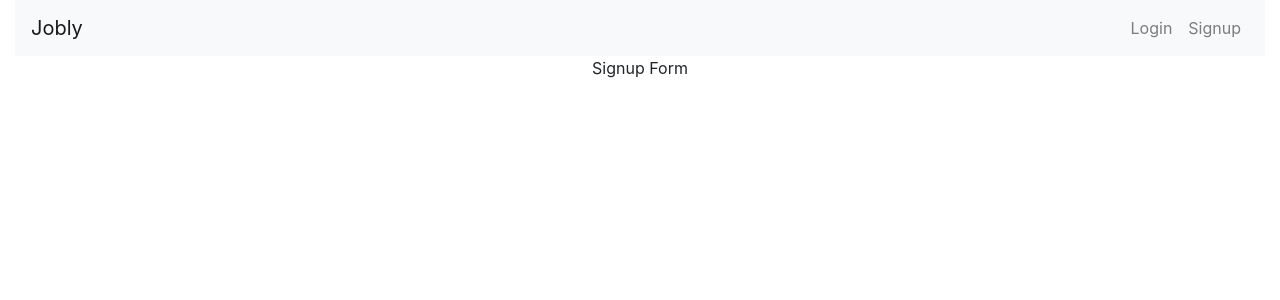
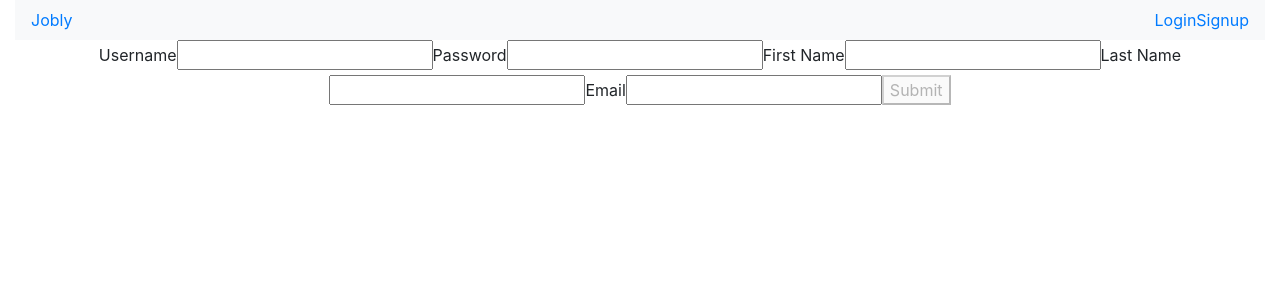
Before and after one commit to jiangtracy/jobly, a React (Create React App) app: page /signup in a window 1280 px wide. Shown: the top 300 px of the page. Built offline with nearby package versions, Linux system fonts and the light colour scheme; no server answers.

Commit message:
finished signup and login form

```diff
--- a/src/App.js
+++ b/src/App.js
@@ -31,6 +31,8 @@ function App() {
   const [token, setToken] = useState(null);
   const [username, setUsername] = useState(null);
   const [currentUserData, setCurrentUserData] = useState(null);
+
+  console.log("currentUserData", currentUserData);
 
   /** Every time token is updated,
    * update API token and then fetch current user
--- a/src/Homepage.js
+++ b/src/Homepage.js
@@ -14,6 +14,8 @@ import { Link } from 'react-router-dom';
  * */
 
  function Homepage( {currentUser}) {
+
+  console.log("home page current user", currentUser);
   return (
     currentUser ?
     (<div>Hello {currentUser.username} </div>)
--- a/src/LoginForm.js
+++ b/src/LoginForm.js
@@ -1,3 +1,6 @@
+import { useState } from "react";
+import { useHistory } from "react-router-dom";
+
 /*
 * Renders the Login form
 *
@@ -16,10 +19,60 @@ const initialFormData = {
 }
 
 function LoginForm({ login }){
+  const [formData, setFormData ] = useState(initialFormData);
+  const history = useHistory();
+
+    /** Handle input changes and show them on input */
+
+    function handleChange(evt) {
+      const { name, value  } = evt.target;
+      setFormData( prevFormData => {
+        return {
+          ...prevFormData,
+          [name] : value,
+        }
+      });
+    }
+
+    /** Handle submitting the Login Form */
+    async function handleSubmit(evt) {
+      evt.preventDefault();
+      await login(formData);
+      setFormData(initialFormData);
+      history.push("/companies");
+    }
+
+    /* Helper function for form validation */
+    function notDone() {
+      const invalidInputArr = Object.keys(formData).filter( key => {
+        return formData[key].length  < 1;
+      });
+
+      return invalidInputArr.length > 0;
+    }
+
+
   return (
-    <div>
-      Login Form
-    </div>
+    <form onSubmit={handleSubmit}>
+      <label htmlFor="username">Username</label>
+      <input
+          name="username"
+          id="username"
+          value={formData.username}
+          onChange={handleChange}
+          required
+        />
+      <label htmlFor="password">Password</label>
+      <input
+          name="password"
+          id="password"
+          value={formData.password}
+          type="password"
+          onChange={handleChange}
+          required
+        />
+      <button disabled={notDone()} >Submit</button>
+    </form>
   )
 }
 
--- a/src/Navigation.js
+++ b/src/Navigation.js
@@ -22,8 +22,8 @@ function Navigation({ currentUser }) {
 		return (
 			<Navbar.Collapse id="basic-navbar-nav">
 				<Nav className="ml-auto">
-					<Nav.Link href="/login">Login</Nav.Link>
-					<Nav.Link href="/signup">Signup</Nav.Link>
+					<NavLink to="/login">Login</NavLink>
+					<NavLink to="/signup">Signup</NavLink>
 				</Nav>
 			</Navbar.Collapse>
 		);
@@ -35,10 +35,10 @@ function Navigation({ currentUser }) {
 		return (
 			<Navbar.Collapse id="basic-navbar-nav">
 				<Nav className="ml-auto">
-					<Nav.Link href="/companies">Companies</Nav.Link>
-					<Nav.Link href="/jobs">Jobs</Nav.Link>
-					<Nav.Link href="/profile">Profile</Nav.Link>
-					<Nav.Link href="/logout">Logout</Nav.Link>
+					<NavLink to="/companies">Companies</NavLink>
+					<NavLink to="/jobs">Jobs</NavLink>
+					<NavLink to="/profile">Profile</NavLink>
+					<NavLink to="/logout">Logout</NavLink>
 				</Nav>
 			</Navbar.Collapse>
 		);
@@ -46,7 +46,7 @@ function Navigation({ currentUser }) {
 
 	return (
 		<Navbar bg="light" expand="lg">
-			<Navbar.Brand href="/">Jobly</Navbar.Brand>
+			<NavLink to="/">Jobly</NavLink>
 			<Navbar.Toggle aria-controls="basic-navbar-nav" />
 
 			{currentUser !== null ? renderLoggedInLinks() : renderLoggedOutLinks()}
--- a/src/SignupForm.js
+++ b/src/SignupForm.js
@@ -1,3 +1,6 @@
+import { useState } from "react";
+import { useHistory } from "react-router-dom";
+
 /*
 * Renders the signup form
 *
@@ -19,10 +22,87 @@ const initialFormData = {
 }
 
 function SignupForm({ signup }){
+
+  const [formData, setFormData ] = useState(initialFormData);
+  const history = useHistory();
+
+    /** Handle input changes and show them on input */
+
+    function handleChange(evt) {
+      const { name, value  } = evt.target;
+      setFormData( prevFormData => {
+        return {
+          ...prevFormData,
+          [name] : value,
+        }
+      });
+    }
+
+    /** Handle submitting the Signup Form */
+    async function handleSubmit(evt) {
+      evt.preventDefault();
+      await signup(formData);
+      setFormData(initialFormData);
+      history.push("/companies");
+    }
+
+    /* Helper function for form validation */
+
+    function notDone() {
+      const invalidInputArr = Object.keys(formData).filter( key => {
+        return formData[key].length  < 1;
+      });
+
+      return invalidInputArr.length > 0;
+    }
+
+
   return (
-    <div>
-      Signup Form
-    </div>
+    <form onSubmit={handleSubmit}>
+      <label htmlFor="username">Username</label>
+      <input
+          name="username"
+          id="username"
+          value={formData.username}
+          onChange={handleChange}
+          required
+        />
+      <label htmlFor="password">Password</label>
+      <input
+          name="password"
+          id="password"
+          value={formData.password}
+          type="password"
+          onChange={handleChange}
+          required
+        />
+      <label htmlFor="firstName">First Name</label>
+      <input
+          name="firstName"
+          id="firstName"
+          value={formData.firstName}
+          onChange={handleChange}
+          required
+        />
+      <label htmlFor="lastName">Last Name</label>
+      <input
+          name="lastName"
+          id="lastName"
+          value={formData.lastName}
+          onChange={handleChange}
+          required
+        />
+      <label htmlFor="email">Email</label>
+      <input
+          name="email"
+          type="email"
+          id="email"
+          value={formData.email}
+          onChange={handleChange}
+          required
+        />
+      <button disabled={notDone()} >Submit</button>
+    </form>
   )
 }
 
--- a/src/api.js
+++ b/src/api.js
@@ -34,8 +34,8 @@ class JoblyApi {
 
   /** register new user and get token for user */
 
-  static async register(user) {
-    let res = await this.request("auth/register", { user }, "POST");
+  static async register( user ) {
+    let res = await this.request("auth/register",  user , "POST");
     return res.token;
   }
 
@@ -50,7 +50,7 @@ class JoblyApi {
   /** Get details on an user by username */
 
   static async getUser(username) {
-    let res = await this.request(`users${username}`);
+    let res = await this.request(`users/${username}`);
     return res.user;
   }
 
```
Also changed, not shown: 1 other file (tests, documents, lock files or other folders).
